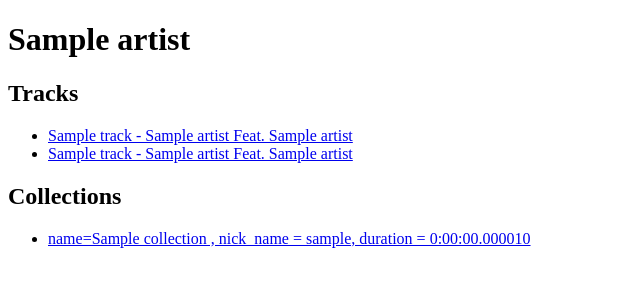
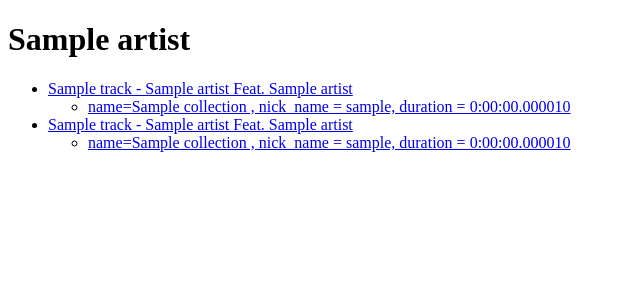
Before and after one commit to ofreshy/M-Compilations, a Django app: page /lib/artist/1/ in a window 1280 px wide. Shown: the top 300 px of the page, without its empty margins (0-640 px from the left). Run offline with Django 3.2, Linux system fonts and the light colour scheme; tables that the repository leaves empty hold one stand-in row (Sample ...).

Commit message:
M2 - artist view improved

```diff
--- a/musik_lib/models/base.py
+++ b/musik_lib/models/base.py
@@ -34,7 +34,6 @@ class Artist(models.Model):
         if hasattr(self, "featured_artist"):
             tracks.extend([t for t in self.featured_artist.all()])
         return tracks
-
 
 
 class Track(models.Model):
--- a/musik_lib/templates/musik_lib/artist.html
+++ b/musik_lib/templates/musik_lib/artist.html
@@ -7,16 +7,14 @@
 <body>
      <h1>{{ artist }}</h1>
 
-     <h2>Tracks</h2>
         <ul>
             {% for t in tracks %}
                 <li><a href="/lib/track/{{ t.id }}/">{{ t }}</a></li>
-            {% endfor %}
-        </ul>
-    <h2>Collections</h2>
-        <ul>
-            {% for c in collections %}
-                <li><a href="/lib/collection/{{ c.id }}/">{{ c }}</a></li>
+                    <ul>
+                        {% for c in t.collection_set.all %}
+                            <li><a href="/lib/collection/{{ c.id }}/">{{ c }}</a></li>
+                        {% endfor %}
+                     </ul>
             {% endfor %}
         </ul>
 
```
